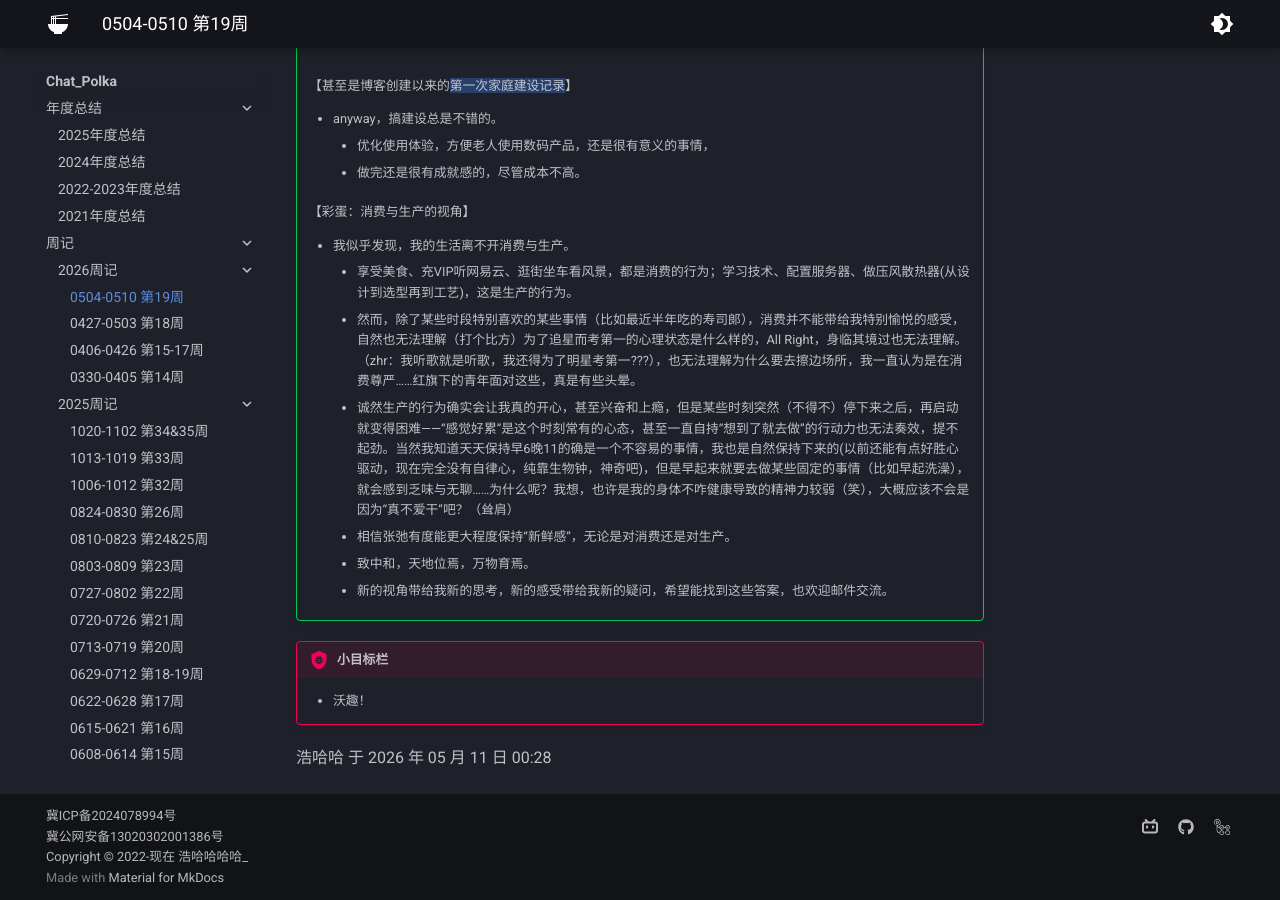
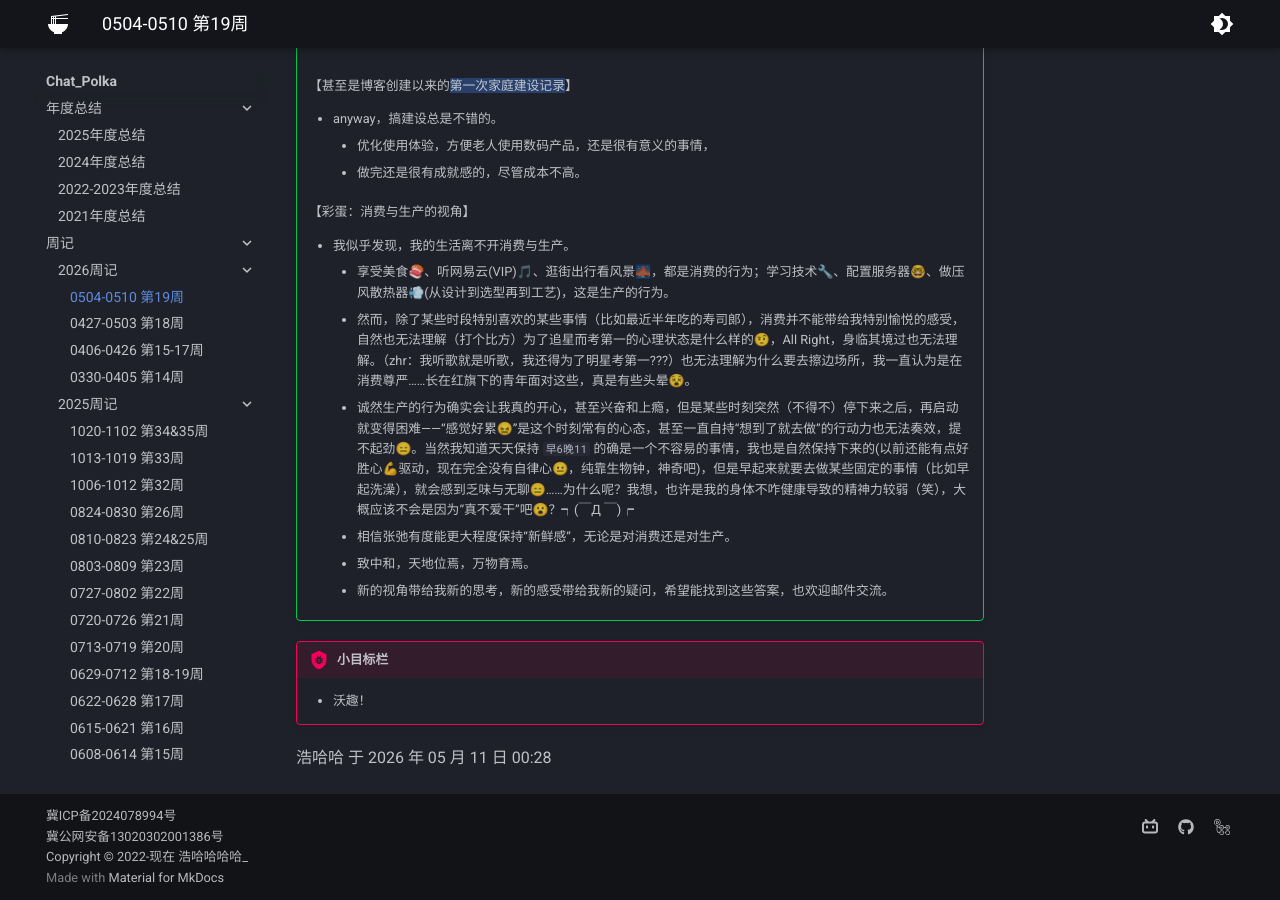
Before and after one commit to Haohahahaha/chat, an MkDocs documentation site: the page built from docs/1-Weekly/2026/20260504-20260510-19th.md, in a window 1280 px wide and 900 px high, scrolled down 1619 px. Built offline with MkDocs 1.6.1 and Material for MkDocs 9.7.7, drawn with Linux system fonts in a browser that asks for light colours.

Commit message:
2026-05-11_00:42:23 update

```diff
--- a/docs/1-Weekly/2026/20260504-20260510-19th.md
+++ b/docs/1-Weekly/2026/20260504-20260510-19th.md
@@ -66,9 +66,9 @@
     【彩蛋：消费与生产的视角】
 
     - 我似乎发现，我的生活离不开消费与生产。
-        - 享受美食、充VIP听网易云、逛街坐车看风景，都是消费的行为；学习技术、配置服务器、做压风散热器(从设计到选型再到工艺)，这是生产的行为。
-        - 然而，除了某些时段特别喜欢的某些事情（比如最近半年吃的寿司郎），消费并不能带给我特别愉悦的感受，自然也无法理解（打个比方）为了追星而考第一的心理状态是什么样的，All Right，身临其境过也无法理解。（zhr：我听歌就是听歌，我还得为了明星考第一???），也无法理解为什么要去擦边场所，我一直认为是在消费尊严……红旗下的青年面对这些，真是有些头晕。
-        - 诚然生产的行为确实会让我真的开心，甚至兴奋和上瘾，但是某些时刻突然（不得不）停下来之后，再启动就变得困难——“感觉好累”是这个时刻常有的心态，甚至一直自持“想到了就去做”的行动力也无法奏效，提不起劲。当然我知道天天保持早6晚11的确是一个不容易的事情，我也是自然保持下来的(以前还能有点好胜心驱动，现在完全没有自律心，纯靠生物钟，神奇吧)，但是早起来就要去做某些固定的事情（比如早起洗澡），就会感到乏味与无聊……为什么呢？我想，也许是我的身体不咋健康导致的精神力较弱（笑），大概应该不会是因为“真不爱干”吧？（耸肩）
+        - 享受美食🍣、听网易云(VIP)🎵、逛街出行看风景🌉，都是消费的行为；学习技术🔧、配置服务器🤓、做压风散热器💨(从设计到选型再到工艺)，这是生产的行为。
+        - 然而，除了某些时段特别喜欢的某些事情（比如最近半年吃的寿司郎），消费并不能带给我特别愉悦的感受，自然也无法理解（打个比方）为了追星而考第一的心理状态是什么样的🤨，All Right，身临其境过也无法理解。（zhr：我听歌就是听歌，我还得为了明星考第一???）也无法理解为什么要去擦边场所，我一直认为是在消费尊严……长在红旗下的青年面对这些，真是有些头晕😵。
+        - 诚然生产的行为确实会让我真的开心，甚至兴奋和上瘾，但是某些时刻突然（不得不）停下来之后，再启动就变得困难——“感觉好累😖”是这个时刻常有的心态，甚至一直自持“想到了就去做”的行动力也无法奏效，提不起劲😑。当然我知道天天保持 `早6晚11` 的确是一个不容易的事情，我也是自然保持下来的(以前还能有点好胜心💪驱动，现在完全没有自律心😐，纯靠生物钟，神奇吧)，但是早起来就要去做某些固定的事情（比如早起洗澡），就会感到乏味与无聊😑……为什么呢？我想，也许是我的身体不咋健康导致的精神力较弱（笑），大概应该不会是因为“真不爱干”吧😮？┑(￣Д ￣)┍
         - 相信张弛有度能更大程度保持“新鲜感”，无论是对消费还是对生产。
         - 致中和，天地位焉，万物育焉。
         - 新的视角带给我新的思考，新的感受带给我新的疑问，希望能找到这些答案，也欢迎邮件交流。
```
